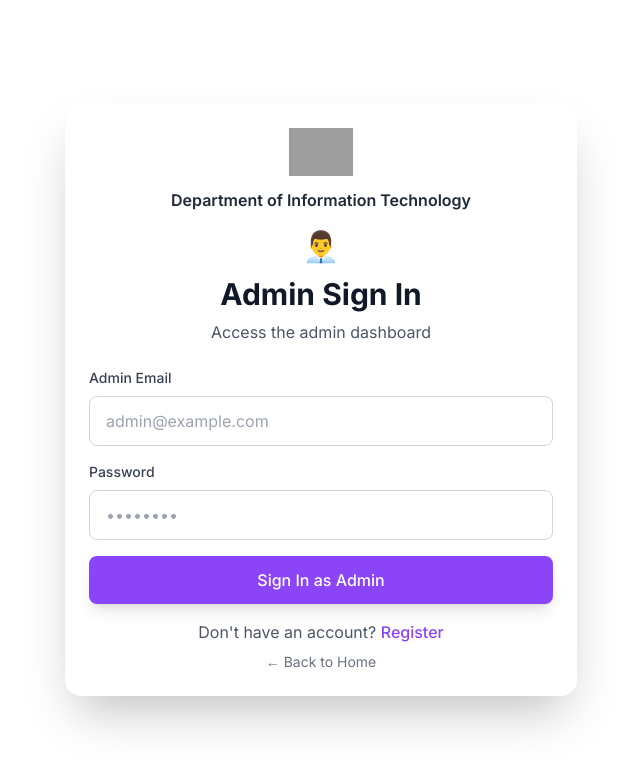
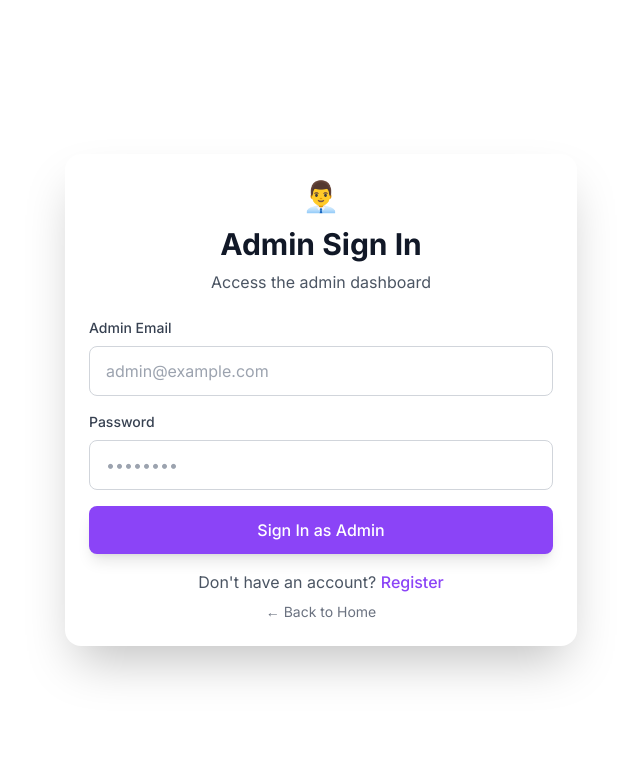
Before and after one commit to gokulprasath-k20/attendance-register, a Next.js app: page /auth/admin/signin in a window 1280 px wide. Shown: the top 768 px of the page, without its empty margins (319-959 px from the left). Built offline with nearby package versions, Linux system fonts and the light colour scheme; grey boxes are pictures that could not be loaded.

Commit message:
Remove college logo and department branding from all panels and dashboards

```diff
--- a/app/auth/admin/signin/page.tsx
+++ b/app/auth/admin/signin/page.tsx
@@ -4,7 +4,6 @@
 import { signIn, signOut } from 'next-auth/react';
 import { useRouter } from 'next/navigation';
 import Link from 'next/link';
-import Image from 'next/image';
 import LoadingSpinner from '@/components/loading-spinner';
 import Toast, { useToast } from '@/components/toast';
 
@@ -77,17 +76,6 @@
 
       <div className="max-w-lg w-full bg-white rounded-2xl shadow-2xl p-6">
         <div className="text-center mb-6">
-          <div className="mb-4">
-            <Image
-              src="https://avsec-it.vercel.app/logo.png"
-              alt="AVS Engineering College"
-              width={200}
-              height={60}
-              className="h-12 w-auto mx-auto mb-3"
-              priority
-            />
-            <h3 className="text-base font-semibold text-gray-800">Department of Information Technology</h3>
-          </div>
           <div className="text-3xl mb-3">👨‍💼</div>
           <h2 className="text-3xl font-bold text-gray-900">Admin Sign In</h2>
           <p className="text-gray-600 mt-2">Access the admin dashboard</p>
--- a/app/auth/admin/signup/page.tsx
+++ b/app/auth/admin/signup/page.tsx
@@ -3,7 +3,6 @@
 import { useState } from 'react';
 import { useRouter } from 'next/navigation';
 import Link from 'next/link';
-import Image from 'next/image';
 import LoadingSpinner from '@/components/loading-spinner';
 import Toast, { useToast } from '@/components/toast';
 
@@ -67,17 +66,6 @@
 
       <div className="max-w-lg w-full bg-white rounded-2xl shadow-2xl p-10">
         <div className="text-center mb-8">
-          <div className="mb-6">
-            <Image
-              src="https://avsec-it.vercel.app/logo.png"
-              alt="AVS Engineering College"
-              width={200}
-              height={60}
-              className="h-16 w-auto mx-auto mb-4"
-              priority
-            />
-            <h3 className="text-lg font-semibold text-gray-800">Department of Information Technology</h3>
-          </div>
           <div className="text-4xl mb-4">👨‍💼</div>
           <h2 className="text-3xl font-bold text-gray-900">Admin Registration</h2>
           <p className="text-gray-600 mt-2">Create an admin account</p>
--- a/app/auth/staff/signin/page.tsx
+++ b/app/auth/staff/signin/page.tsx
@@ -4,7 +4,6 @@
 import { signIn, signOut } from 'next-auth/react';
 import { useRouter } from 'next/navigation';
 import Link from 'next/link';
-import Image from 'next/image';
 import LoadingSpinner from '@/components/loading-spinner';
 import Toast, { useToast } from '@/components/toast';
 
@@ -77,17 +76,6 @@
 
       <div className="max-w-lg w-full bg-white rounded-2xl shadow-2xl p-6">
         <div className="text-center mb-6">
-          <div className="mb-4">
-            <Image
-              src="https://avsec-it.vercel.app/logo.png"
-              alt="AVS Engineering College"
-              width={200}
-              height={60}
-              className="h-12 w-auto mx-auto mb-3"
-              priority
-            />
-            <h3 className="text-base font-semibold text-gray-800">Department of Information Technology</h3>
-          </div>
           <div className="text-3xl mb-3">👨‍🏫</div>
           <h2 className="text-3xl font-bold text-gray-900">Staff Sign In</h2>
           <p className="text-gray-600 mt-2">Access the staff dashboard</p>
--- a/app/auth/staff/signup/page.tsx
+++ b/app/auth/staff/signup/page.tsx
@@ -3,7 +3,6 @@
 import { useState } from 'react';
 import { useRouter } from 'next/navigation';
 import Link from 'next/link';
-import Image from 'next/image';
 import LoadingSpinner from '@/components/loading-spinner';
 import Toast, { useToast } from '@/components/toast';
 import { ACADEMIC_CONFIG } from '@/config/app.config';
@@ -84,17 +83,6 @@
 
       <div className="max-w-lg w-full bg-white rounded-2xl shadow-2xl p-10">
         <div className="text-center mb-8">
-          <div className="mb-6">
-            <Image
-              src="https://avsec-it.vercel.app/logo.png"
-              alt="AVS Engineering College"
-              width={200}
-              height={60}
-              className="h-16 w-auto mx-auto mb-4"
-              priority
-            />
-            <h3 className="text-lg font-semibold text-gray-800">Department of Information Technology</h3>
-          </div>
           <div className="text-4xl mb-4">👨‍🏫</div>
           <h2 className="text-3xl font-bold text-gray-900">Staff Registration</h2>
           <p className="text-gray-600 mt-2">Create a staff account</p>
--- a/app/auth/student/signin/page.tsx
+++ b/app/auth/student/signin/page.tsx
@@ -4,7 +4,6 @@
 import { signIn, signOut } from 'next-auth/react';
 import { useRouter } from 'next/navigation';
 import Link from 'next/link';
-import Image from 'next/image';
 import LoadingSpinner from '@/components/loading-spinner';
 import Toast, { useToast } from '@/components/toast';
 
@@ -83,17 +82,6 @@
 
       <div className="max-w-lg w-full bg-white rounded-2xl shadow-2xl p-6">
         <div className="text-center mb-6">
-          <div className="mb-4">
-            <Image
-              src="https://avsec-it.vercel.app/logo.png"
-              alt="AVS Engineering College"
-              width={200}
-              height={60}
-              className="h-12 w-auto mx-auto mb-3"
-              priority
-            />
-            <h3 className="text-base font-semibold text-gray-800">Department of Information Technology</h3>
-          </div>
           <div className="text-3xl mb-3">🎓</div>
           <h2 className="text-3xl font-bold text-gray-900">Student Sign In</h2>
           <p className="text-gray-600 mt-2">Access your student dashboard</p>
--- a/app/auth/student/signup/page.tsx
+++ b/app/auth/student/signup/page.tsx
@@ -3,7 +3,6 @@
 import { useState } from 'react';
 import { useRouter } from 'next/navigation';
 import Link from 'next/link';
-import Image from 'next/image';
 import LoadingSpinner from '@/components/loading-spinner';
 import Toast, { useToast } from '@/components/toast';
 import { ACADEMIC_CONFIG } from '@/config/app.config';
@@ -82,17 +81,6 @@
 
       <div className="max-w-lg w-full bg-white rounded-2xl shadow-2xl p-10">
         <div className="text-center mb-8">
-          <div className="mb-6">
-            <Image
-              src="https://avsec-it.vercel.app/logo.png"
-              alt="AVS Engineering College"
-              width={200}
-              height={60}
-              className="h-16 w-auto mx-auto mb-4"
-              priority
-            />
-            <h3 className="text-lg font-semibold text-gray-800">Department of Information Technology</h3>
-          </div>
           <div className="text-4xl mb-4">🎓</div>
           <h2 className="text-3xl font-bold text-gray-900">Student Registration</h2>
           <p className="text-gray-600 mt-2">Create your student account</p>
--- a/components/navbar.tsx
+++ b/components/navbar.tsx
@@ -2,7 +2,6 @@
 
 import { useSession, signOut } from 'next-auth/react';
 import Link from 'next/link';
-import Image from 'next/image';
 import { NAVIGATION_MENU, ROUTES } from '@/config/app.config';
 
 export default function Navbar() {
@@ -56,37 +55,16 @@
             ))}
           </div>
 
-          {/* Center - Logo */}
+          {/* Center - App Title */}
           <div className="flex flex-col items-center absolute left-1/2 transform -translate-x-1/2 hidden md:flex">
-            {/* College Logo */}
-            <div className="flex items-center space-x-3 mb-2">
-              <Image
-                src="https://avsec-it.vercel.app/logo.png"
-                alt="AVS Engineering College"
-                width={200}
-                height={60}
-                className="h-10 sm:h-12 w-auto"
-                priority
-              />
-            </div>
-
-            {/* Department Name */}
             <div className="text-center">
-              <h1 className="text-base sm:text-lg font-semibold text-gray-800 tracking-wide">Department of Information Technology</h1>
-              <p className="text-xs text-gray-500 mt-1 hidden sm:block">Attendance Management System</p>
+              <h1 className="text-base sm:text-lg font-semibold text-gray-800 tracking-wide">Attendance Management System</h1>
             </div>
           </div>
 
-          {/* Mobile Logo - Simplified */}
+          {/* Mobile App Title - Simplified */}
           <div className="flex items-center md:hidden absolute left-1/2 transform -translate-x-1/2">
-            <Image
-              src="https://avsec-it.vercel.app/logo.png"
-              alt="AVS Engineering College"
-              width={120}
-              height={36}
-              className="h-8 w-auto"
-              priority
-            />
+            <h1 className="text-sm font-semibold text-gray-800">AMS</h1>
           </div>
 
           {/* Right side - User Info & Sign Out */}
```
